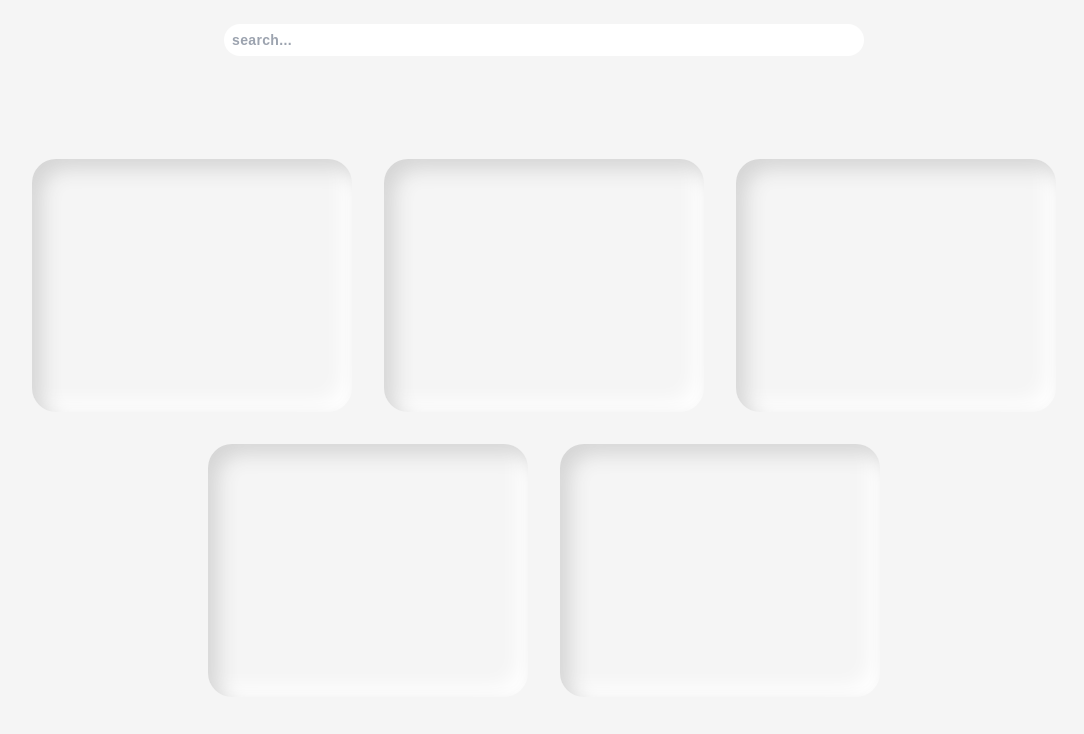
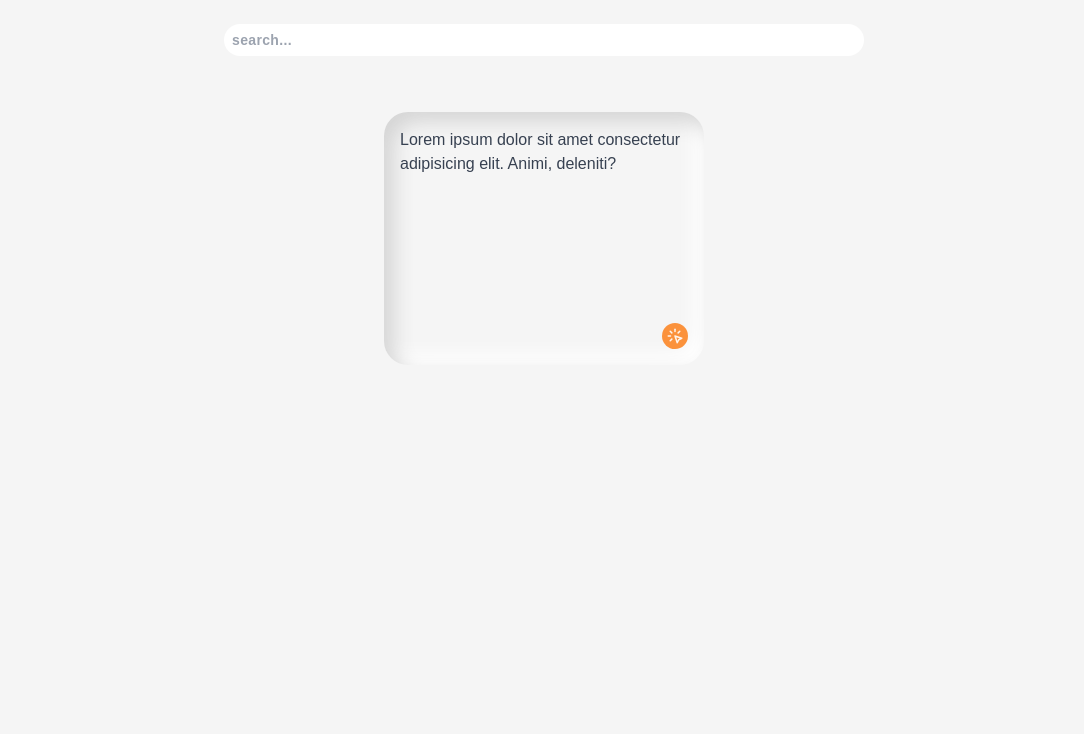
Before and after one commit to msinemkaya/note-app, a React (Create React App) app: page / in a window 1280 px wide. Shown: the top 734 px of the page, without its empty margins (96-1180 px from the left). Built offline with nearby package versions, Linux system fonts and the light colour scheme.

Commit message:
feat: added necessary buttons inside note

```diff
--- a/package.json
+++ b/package.json
@@ -8,6 +8,7 @@
     "@testing-library/user-event": "^13.5.0",
     "react": "^18.2.0",
     "react-dom": "^18.2.0",
+    "react-icons": "^4.8.0",
     "react-scripts": "5.0.1",
     "web-vitals": "^2.1.4"
   },
--- /dev/null
+++ b/src/components/Button.js
@@ -0,0 +1,17 @@
+import { useRef, useState } from 'react';
+import { AiOutlineDelete } from 'react-icons/ai'
+import { FiEdit2 } from 'react-icons/fi'
+
+export default function Button({type, vis}){
+
+  const icons = {
+    delete: <AiOutlineDelete />,
+    edit: <FiEdit2 />,
+  }
+
+  return(
+    <>
+      <button className={`button ${type}`} style={{ visibility: vis ? 'visible' : 'hidden' }}>{icons[type]}</button>
+    </>
+  );
+}
--- a/src/components/Note.js
+++ b/src/components/Note.js
@@ -1,7 +1,23 @@
+import { useState } from 'react';
+import { TbClick } from 'react-icons/tb'
+import Button from './Button';
+
 export default function Note(){
+
+  const [vis, setVis] = useState(false)
+
+  const handleClick = () => {
+    setVis(!vis)
+  }
+
   return(
     <div className='note'>
-
+      <p>Lorem ipsum dolor sit amet consectetur adipisicing elit. Animi, deleniti?</p>
+      <div className='button-container'>
+        <button onClick={handleClick} className='button click'><TbClick /></button>
+        <Button type={'delete'} vis={vis} />
+        <Button type={'edit'} vis={vis} />
+      </div>
     </div>
   );
 }
--- a/src/components/NoteList.js
+++ b/src/components/NoteList.js
@@ -5,10 +5,6 @@ export default function NoteList(){
     <div className='scroll-zone'>
       <div className='note-container'>
         <Note />
-        <Note />
-        <Note />
-        <Note />
-        <Note />
       </div>
     </div>
   );
--- a/src/index.css
+++ b/src/index.css
@@ -2,8 +2,8 @@
 @tailwind components;
 @tailwind utilities;
 @import url('https://fonts.googleapis.com/css2?family=Raleway:wght@400;500;600;700&display=swap');
-
-/* * {
+/*
+* {
   outline: 1px red solid;
 } */
 
@@ -32,15 +32,15 @@ body {
 }
 
 .scroll-zone {
-  @apply overflow-auto invisible hover:visible transition-all h-full min-w-max w-full
+  @apply overflow-auto invisible hover:visible transition-all h-full mx-auto min-w-max w-full max-w-full
 }
 
 .note-container {
-  @apply h-full min-w-max w-full flex flex-wrap gap-8 mx-auto justify-center items-center md:content-center visible py-8
+  @apply h-full min-w-max w-full flex flex-wrap gap-8 mx-auto justify-center visible py-8
 }
 
 .note {
-  @apply w-2/5 h-2/5 min-h-[10rem] min-w-[6rem] md:w-1/4 rounded-3xl transition-all duration-500
+  @apply w-2/5 h-2/5 min-h-[10rem] md:w-1/4 rounded-3xl transition-all duration-500 p-4 font-medium text-gray-700 relative
 }
 
 .note {
@@ -54,3 +54,23 @@ body {
              -10px -10px 32px #ffffff;
   scale: 1.1;
 }
+
+.button-container {
+  @apply absolute bottom-4 right-4 flex flex-col-reverse gap-1
+}
+
+.button {
+  @apply rounded-full p-1 text-white/90 text-lg
+}
+
+.click {
+  @apply bg-orange-400 hover:bg-orange-500 !visible
+}
+
+.delete {
+  @apply invisible bg-red-500 hover:bg-red-600
+}
+
+.edit {
+  @apply invisible bg-pink-400 hover:bg-pink-500
+}
```
Also changed, not shown: 1 other file (tests, documents, lock files or other folders).
